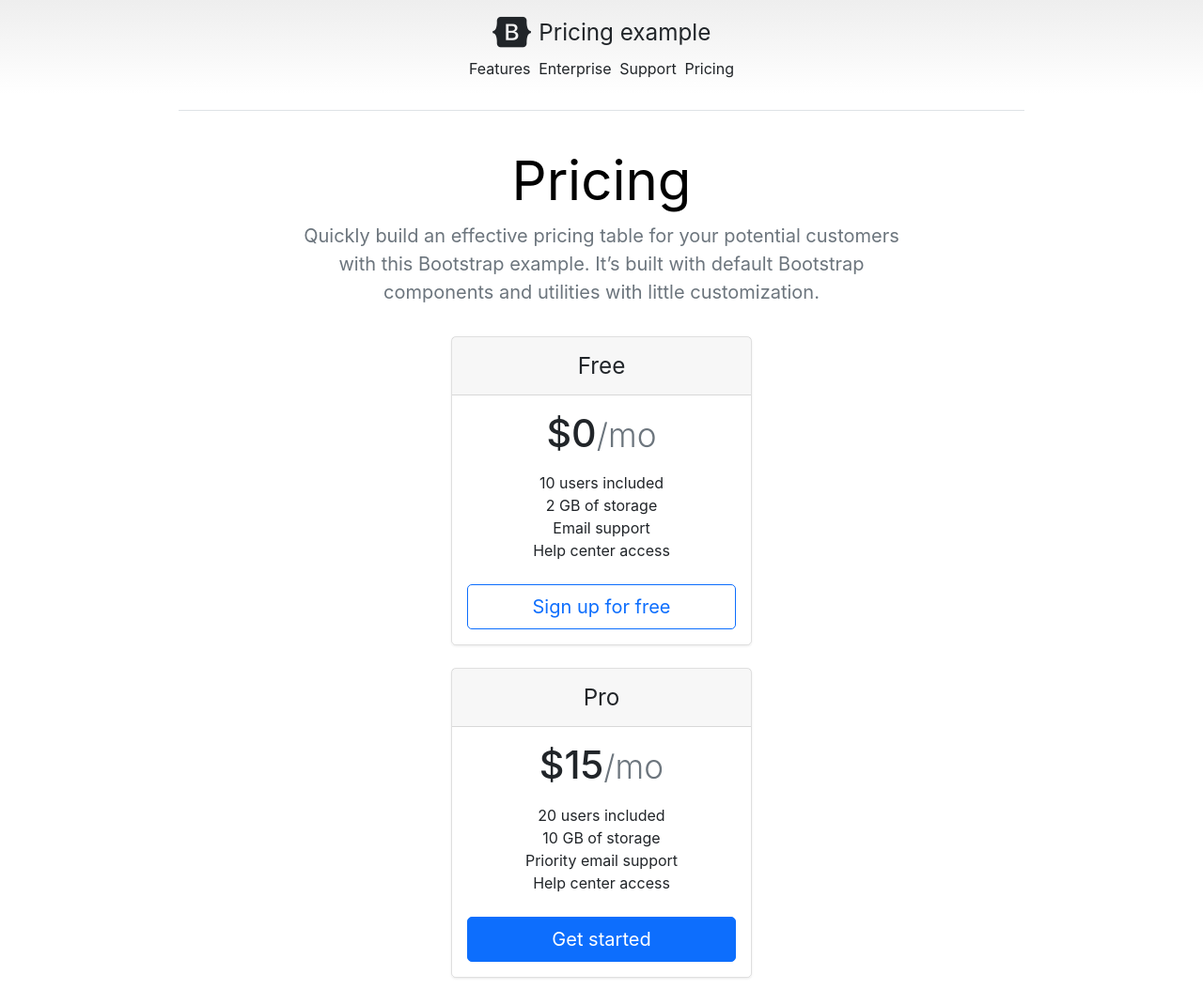
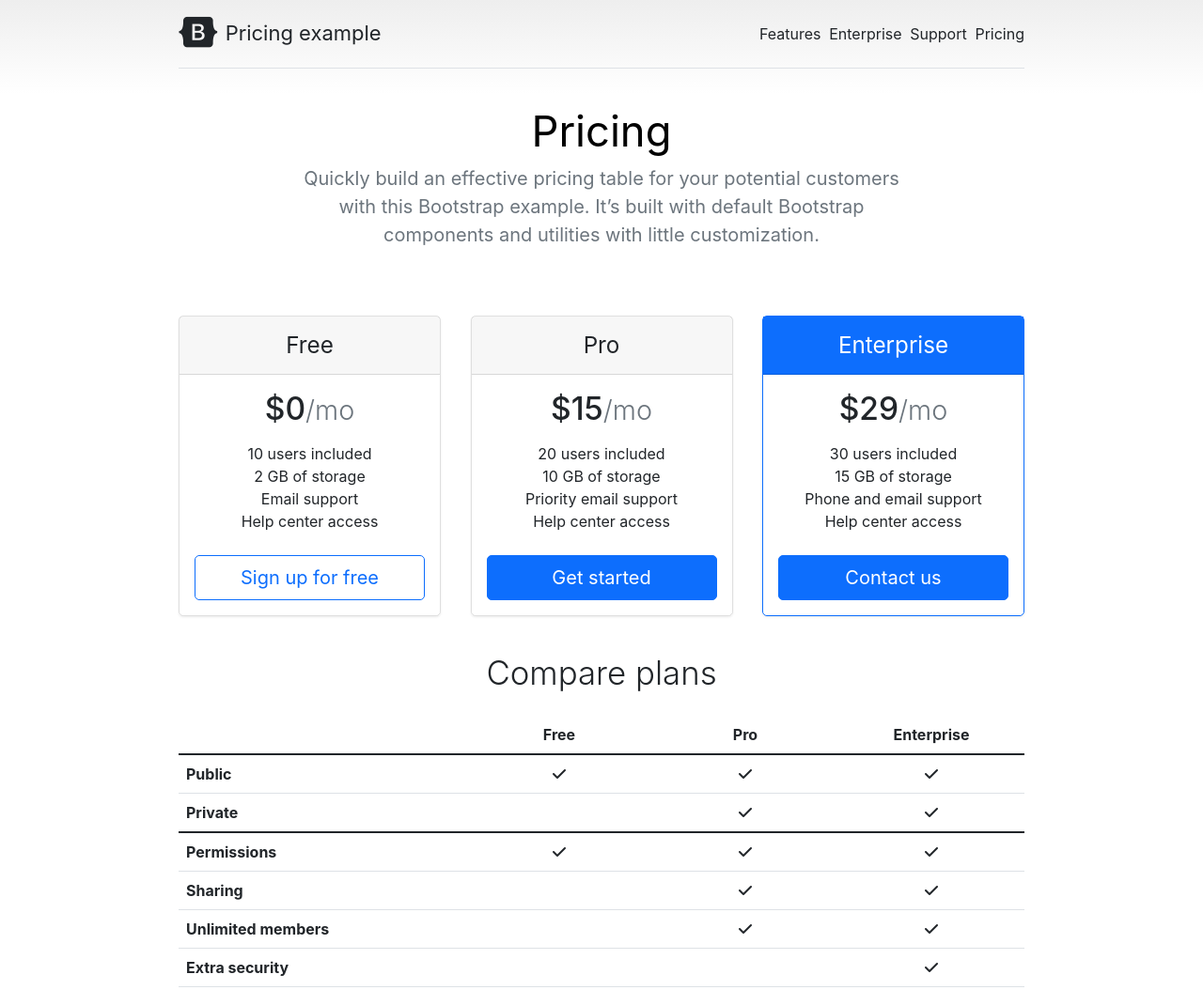
Before and after one commit to oscarfgutierrezo/Pricing-Example, a plain HTML site: page index.html in a window 1280 px wide. Shown: the top 1054 px of the page at 94% size. Drawn offline with Linux system fonts and the light colour scheme.

Commit message:
Add: media querie and tablet.css. Add: hover and focus effects on plan-cards buttons

```diff
--- a/index.html
+++ b/index.html
@@ -6,18 +6,21 @@
     <meta name="viewport" content="width=device-width, initial-scale=1.0">
     <title>Pricing Example</title>
     <link rel="stylesheet" href="public/css/mobile.css">
+    <link rel="stylesheet" href="public/css/tablet.css" media="(min-width: 768px)">
     <link href="https://fonts.googleapis.com/css2?family=DM+Sans:wght@400;500;700&family=Inter:wght@400;500;700&family=Roboto:wght@300;400;500;700;900&display=swap" rel="stylesheet">
     <link rel="stylesheet" href="https://cdnjs.cloudflare.com/ajax/libs/font-awesome/6.0.0-beta3/css/all.min.css">
 </head>
 <body>
     <header class="header">
         <nav class="header__nav">
-            <div class="header__logo">
-                <i class="fab fa-bootstrap"></i>
-                <h2>Pricing example</h2>
+            <div class="header__logo-container">
+                <a class="header__logo" href="#">
+                    <i class="fab fa-bootstrap"></i>
+                    <h2>Pricing example</h2>
+                </a>
             </div>
-            <div class="header__links-container">
-                <ul>
+            <div>
+                <ul class="header__links-container">
                     <li><a class="header__link" href="#">Features</a></li>
                     <li><a class="header__link" href="#">Enterprise</a></li>
                     <li><a class="header__link" href="#">Support</a></li>
@@ -32,7 +35,7 @@
     </header>
     <main class="main">
         <section class="main-plans__container">
-            <article class="plan-card__container plan-cardcontainer--grey-border">
+            <article class="plan-card__container plan-card__container--grey-border">
                 <div class="plan-card__title plan-card__title--grey-back">
                     <h2>Free</h2>
                 </div>
@@ -47,7 +50,7 @@
                     <a class="plan-card__light-button" href="#">Sign up for free</a>
                 </div>
             </article>
-            <article class="plan-card__container plan-cardcontainer--grey-border">
+            <article class="plan-card__container plan-card__container--grey-border">
                 <div class="plan-card__title plan-card__title--grey-back">
                     <h2>Pro</h2>
                 </div>
@@ -62,7 +65,7 @@
                     <a class="plan-card__dark-button" href="#">Get started</a>
                 </div>
             </article>
-            <article class="plan-card__container plan-cardcontainer--blue-border">
+            <article class="plan-card__container plan-card__container--blue-border">
                 <div class="plan-card__title plan-card__title--blue-back">
                     <h2>Enterprise</h2>
                 </div>
@@ -132,7 +135,7 @@
             </div>
         </section>
     </main>
-    <footer class="footer">
+    <footer>
         <div class="footer__container">
             <section class="footer__logo">
                 <i class="fab fa-bootstrap"></i>
--- a/public/css/mobile.css
+++ b/public/css/mobile.css
@@ -35,11 +35,12 @@ body {
     border-bottom: 0.1rem solid #dee2e6;
 }
 
-.header__logo {
+.header__logo{
     display: flex;
     align-items: center;
     justify-content: center;
     color: var(--black);
+    text-decoration: none;
 }
 
 .header__logo .fa-bootstrap {
@@ -48,19 +49,17 @@ body {
 }
 
 .header__logo h2 {
-    font-size: calc(2.04rem + 0.3vw);
+    font-size: 2.2rem;
     font-weight: 400;
 }
 
 .header__links-container {
-    margin: 0 auto 0.8rem;
-    max-width: 28.2rem;
-}
-
-.header__links-container ul {
+    width: 100%;
+    width: 28.2rem;
+    margin: 0 auto;
+    padding: 1rem 0;
     display: flex;
     justify-content: space-between;
-    padding: 1rem 0;
     font-size: 1.6rem;
     list-style: none;
 }
@@ -82,7 +81,7 @@ body {
 
 .header__info h1 {
     margin-bottom: 0.8rem;
-    font-size: calc(2.36rem + 2.7vw);
+    font-size: calc(2.36rem + 1.7vw);
     font-weight: 400;
     line-height: 1.2;
 }
@@ -115,17 +114,16 @@ body {
     margin: 0 auto;
     width: 100%;
     min-width: 29.6rem;
-    max-width: 32rem;
     border-radius: 0.5rem;
     box-shadow: 0 .125rem .25rem rgba(0,0,0,.075);
     color: #212529;
 }
 
-.plan-cardcontainer--grey-border {
+.plan-card__container--grey-border {
     border: 1px solid rgba(0,0,0,.125);
 }
 
-.plan-cardcontainer--blue-border {
+.plan-card__container--blue-border {
     border: 1px solid var(--main-blue);
 }
 
@@ -157,13 +155,13 @@ body {
 
 .plan-card__info-price {
     margin-bottom: 1.6rem;
-    font-size: calc(2.2rem + 1.5vw);
+    font-size: calc(2.2rem + 0.9vw);
     font-weight: 500;
     line-height: 1.2;
 }
 
 .plan-card__info-price span {
-    font-size: calc(1.6rem + 1.5vw);
+    font-size: calc(1.6rem + 1vw);
     font-weight: 300;
     color: #6c757d;
 }
@@ -189,6 +187,17 @@ body {
     text-decoration: none;
 }
 
+.plan-card__light-button:hover {
+    background-color: var(--main-blue);
+    color: #fff;
+}
+
+.plan-card__light-button:focus {
+    background-color: var(--main-blue);
+    color: #fff;
+    box-shadow: 0 0 0 0.4rem rgb(13 110 253 / 50%);
+}
+
 .plan-card__dark-button {
     display: block;
     width: 100%;
@@ -205,6 +214,17 @@ body {
     text-decoration: none;
 }
 
+.plan-card__dark-button:hover {
+    background-color: #0b5ed7;
+    border-color: #0a58ca;
+}
+
+.plan-card__dark-button:focus {
+    background-color: #0b5ed7;
+    border-color: #0a58ca;
+    box-shadow: 0 0 0 0.4rem rgb(13 110 253 / 50%);
+}
+
 .main-compare-plans {
     width: 100%;
     max-width: 90rem;
@@ -214,7 +234,7 @@ body {
 
 .main-compare-plans__title {
     margin-bottom: 2.4rem;
-    font-size: calc(2.2rem + 1.5vw);
+    font-size: calc(2.2rem + 1vw);
     font-weight: 300;
     line-height: 1.2;
     text-align: center;
@@ -249,19 +269,16 @@ body {
     border-bottom: 0.1rem solid #dee2e6;
 }
 
-.footer {
+.footer__container {
+    position: relative;
     width: 92.5%;
     max-width: 90rem;
     min-width: 29.6rem;
     height: auto;
-    margin: 0 auto 1.6rem;
-}
-
-.footer__container {
-    position: relative;
+    margin: 4.8rem auto 1.6rem;
     display: flex;
     flex-wrap: wrap;
-    padding-top: 2.4rem;
+    padding-top: 4.8rem;
     border-top: 0.1rem solid #dee2e6;
 }
 
@@ -272,7 +289,7 @@ body {
 
 .footer__logo .fa-bootstrap {
     margin-bottom: 0.8rem;
-    font-size: 2rem;
+    font-size: 2.2rem;
     color: #7411f6;
 }
 
--- /dev/null
+++ b/public/css/tablet.css
@@ -0,0 +1,22 @@
+.header__nav {
+    display: flex;
+    flex-direction: row;
+    justify-content: space-between;
+}
+
+.main-plans__container {
+    width: 100%;
+    flex-direction: row;
+    justify-content: space-between;
+    gap: 0;
+}
+
+.plan-card__container {
+    width: 31%;
+    min-width: 21.8rem;
+    margin: 0;
+}
+
+.footer__logo, .footer__list-container {
+    width: 25%;
+}
```
